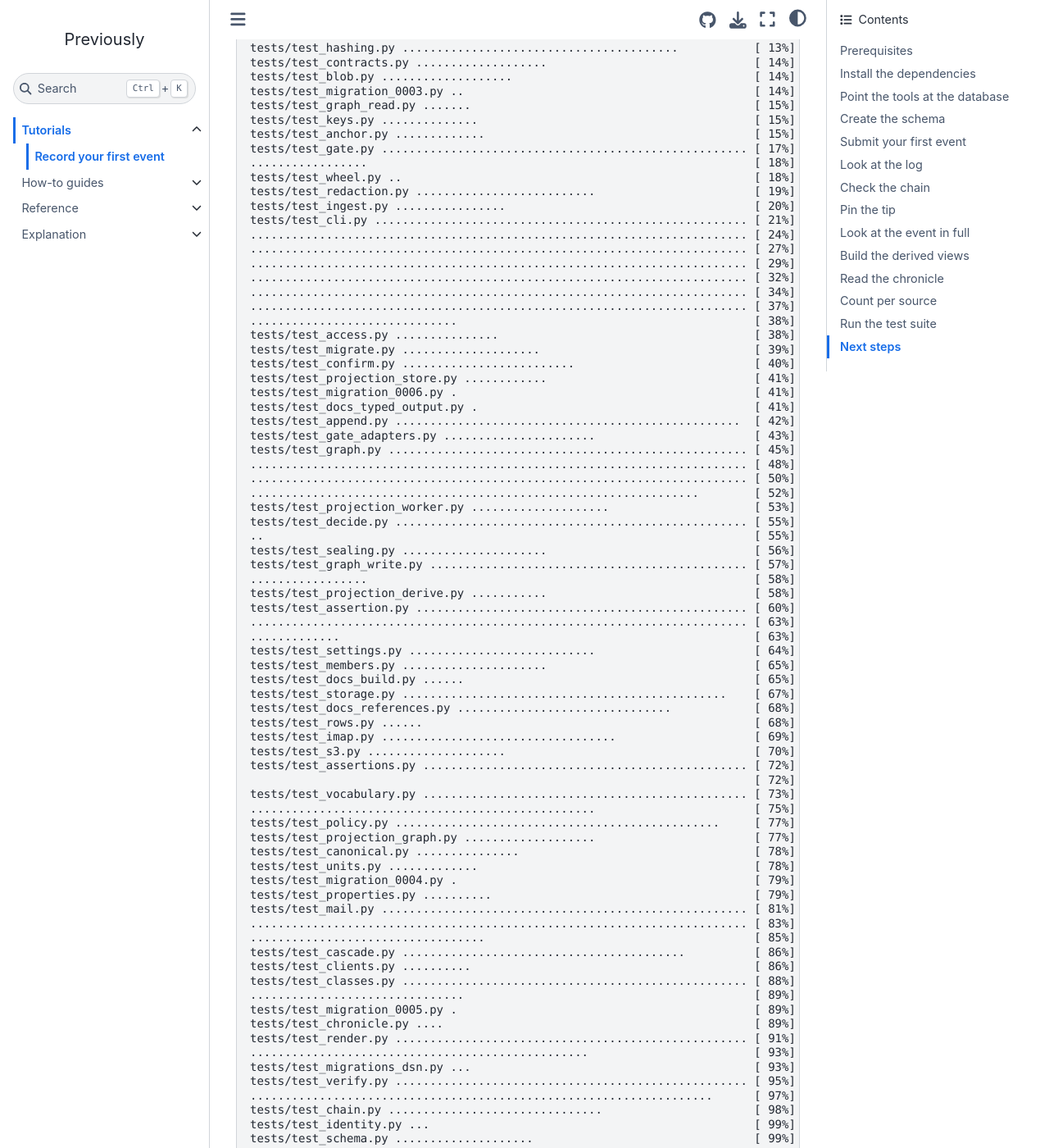
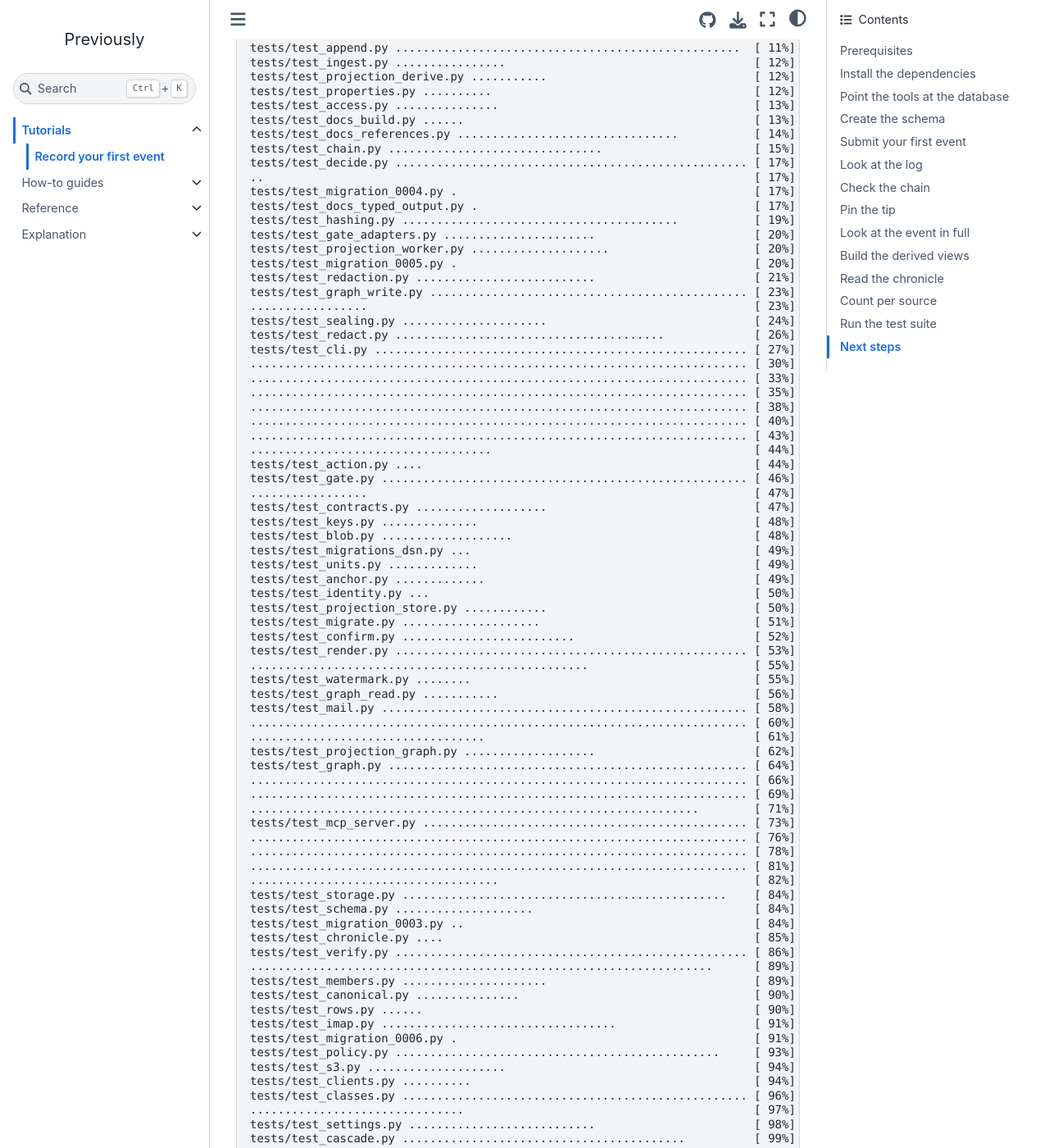
Before and after one commit to jensens/previously, a Sphinx documentation site: the page built from docs/tutorials/record-your-first-event.md, in a window 1280 px wide and 1400 px high, scrolled down 5305 px. Shown: the whole window at 82% size. Built offline with Sphinx 7.4.7 and the Sphinx Book theme 1.1.4, drawn with Linux system fonts in a browser that asks for light colours; pages that are not in the unit, such as notebooks, are missing from menus; some of the changed text lies outside the part shown.

Commit message:
tutorial: retype the test run, 2824 passed
Assisted-By: Claude Opus 5.5 <noreply@anthropic.com>

````diff
--- a/docs/tutorials/record-your-first-event.md
+++ b/docs/tutorials/record-your-first-event.md
@@ -196,100 +196,100 @@ It raises its own PostgreSQL container, a RustFS container as the S3 server for
 $ uv run pytest
 ============================= test session starts ==============================
 platform linux -- Python 3.14.8, pytest-9.1.1, pluggy-1.6.0
-Using --randomly-seed=270588370
+Using --randomly-seed=2251634627
 
 configfile: pyproject.toml
 testpaths: tests
 plugins: hypothesis-6.168.3, cov-7.1.0, randomly-5.0.0, platformdirs-4.12.2, anyio-4.15.1
-collected 2807 items
+collected 2824 items
 
-tests/test_redact.py .......................................             [  1%]
-tests/test_action.py ....                                                [  1%]
-tests/test_mcp_server.py ............................................... [  3%]
-........................................................................ [  5%]
-........................................................................ [  8%]
-........................................................................ [ 10%]
-.............................                                            [ 11%]
-tests/test_hashing.py ........................................           [ 13%]
-tests/test_contracts.py ...................                              [ 14%]
-tests/test_blob.py ...................                                   [ 14%]
-tests/test_migration_0003.py ..                                          [ 14%]
-tests/test_graph_read.py .......                                         [ 15%]
-tests/test_keys.py ..............                                        [ 15%]
-tests/test_anchor.py .............                                       [ 15%]
-tests/test_gate.py ..................................................... [ 17%]
-.................                                                        [ 18%]
-tests/test_wheel.py ..                                                   [ 18%]
-tests/test_redaction.py ..........................                       [ 19%]
-tests/test_ingest.py ................                                    [ 20%]
-tests/test_cli.py ...................................................... [ 21%]
-........................................................................ [ 24%]
-........................................................................ [ 27%]
-........................................................................ [ 29%]
-........................................................................ [ 32%]
-........................................................................ [ 34%]
-........................................................................ [ 37%]
-..............................                                           [ 38%]
-tests/test_access.py ...............                                     [ 38%]
-tests/test_migrate.py ....................                               [ 39%]
-tests/test_confirm.py .........................                          [ 40%]
-tests/test_projection_store.py ............                              [ 41%]
-tests/test_migration_0006.py .                                           [ 41%]
-tests/test_docs_typed_output.py .                                        [ 41%]
-tests/test_append.py ..................................................  [ 42%]
-tests/test_gate_adapters.py ......................                       [ 43%]
-tests/test_graph.py .................................................... [ 45%]
-........................................................................ [ 48%]
-........................................................................ [ 50%]
-.................................................................        [ 52%]
-tests/test_projection_worker.py ....................                     [ 53%]
-tests/test_decide.py ................................................... [ 55%]
-..                                                                       [ 55%]
-tests/test_sealing.py .....................                              [ 56%]
-tests/test_graph_write.py .............................................. [ 57%]
-.................                                                        [ 58%]
-tests/test_projection_derive.py ...........                              [ 58%]
-tests/test_assertion.py ................................................ [ 60%]
-........................................................................ [ 63%]
-.............                                                            [ 63%]
-tests/test_settings.py ...........................                       [ 64%]
-tests/test_members.py .....................                              [ 65%]
-tests/test_docs_build.py ......                                          [ 65%]
-tests/test_storage.py ...............................................    [ 67%]
-tests/test_docs_references.py ...............................            [ 68%]
-tests/test_rows.py ......                                                [ 68%]
-tests/test_imap.py ..................................                    [ 69%]
-tests/test_s3.py ....................                                    [ 70%]
-tests/test_assertions.py ............................................... [ 72%]
-                                                                         [ 72%]
-tests/test_vocabulary.py ............................................... [ 73%]
-..................................................                       [ 75%]
-tests/test_policy.py ...............................................     [ 77%]
-tests/test_projection_graph.py ...................                       [ 77%]
-tests/test_canonical.py ...............                                  [ 78%]
-tests/test_units.py .............                                        [ 78%]
-tests/test_migration_0004.py .                                           [ 79%]
-tests/test_properties.py ..........                                      [ 79%]
-tests/test_mail.py ..................................................... [ 81%]
-........................................................................ [ 83%]
-..................................                                       [ 85%]
-tests/test_cascade.py .........................................          [ 86%]
-tests/test_clients.py ..........                                         [ 86%]
-tests/test_classes.py .................................................. [ 88%]
-...............................                                          [ 89%]
-tests/test_migration_0005.py .                                           [ 89%]
-tests/test_chronicle.py ....                                             [ 89%]
-tests/test_render.py ................................................... [ 91%]
-.................................................                        [ 93%]
-tests/test_migrations_dsn.py ...                                         [ 93%]
-tests/test_verify.py ................................................... [ 95%]
-...................................................................      [ 97%]
-tests/test_chain.py ...............................                      [ 98%]
-tests/test_identity.py ...                                               [ 99%]
-tests/test_schema.py ....................                                [ 99%]
-tests/test_watermark.py ........                                         [100%]
+tests/test_vocabulary.py ............................................... [  1%]
+..................................................                       [  3%]
+tests/test_assertions.py ............................................... [  5%]
+                                                                         [  5%]
+tests/test_assertion.py ................................................ [  6%]
+........................................................................ [  9%]
+.............                                                            [  9%]
+tests/test_append.py ..................................................  [ 11%]
+tests/test_ingest.py ................                                    [ 12%]
+tests/test_projection_derive.py ...........                              [ 12%]
+tests/test_properties.py ..........                                      [ 12%]
+tests/test_access.py ...............                                     [ 13%]
+tests/test_docs_build.py ......                                          [ 13%]
+tests/test_docs_references.py ................................           [ 14%]
+tests/test_chain.py ...............................                      [ 15%]
+tests/test_decide.py ................................................... [ 17%]
+..                                                                       [ 17%]
+tests/test_migration_0004.py .                                           [ 17%]
+tests/test_docs_typed_output.py .                                        [ 17%]
+tests/test_hashing.py ........................................           [ 19%]
+tests/test_gate_adapters.py ......................                       [ 20%]
+tests/test_projection_worker.py ....................                     [ 20%]
+tests/test_migration_0005.py .                                           [ 20%]
+tests/test_redaction.py ..........................                       [ 21%]
+tests/test_graph_write.py .............................................. [ 23%]
+.................                                                        [ 23%]
+tests/test_sealing.py .....................                              [ 24%]
+tests/test_redact.py .......................................             [ 26%]
+tests/test_cli.py ...................................................... [ 27%]
+........................................................................ [ 30%]
+........................................................................ [ 33%]
+........................................................................ [ 35%]
+........................................................................ [ 38%]
+........................................................................ [ 40%]
+........................................................................ [ 43%]
+...................................                                      [ 44%]
+tests/test_action.py ....                                                [ 44%]
+tests/test_gate.py ..................................................... [ 46%]
+.................                                                        [ 47%]
+tests/test_contracts.py ...................                              [ 47%]
+tests/test_keys.py ..............                                        [ 48%]
+tests/test_blob.py ...................                                   [ 48%]
+tests/test_migrations_dsn.py ...                                         [ 49%]
+tests/test_units.py .............                                        [ 49%]
+tests/test_anchor.py .............                                       [ 49%]
+tests/test_identity.py ...                                               [ 50%]
+tests/test_projection_store.py ............                              [ 50%]
+tests/test_migrate.py ....................                               [ 51%]
+tests/test_confirm.py .........................                          [ 52%]
+tests/test_render.py ................................................... [ 53%]
+.................................................                        [ 55%]
+tests/test_watermark.py ........                                         [ 55%]
+tests/test_graph_read.py ...........                                     [ 56%]
+tests/test_mail.py ..................................................... [ 58%]
+........................................................................ [ 60%]
+..................................                                       [ 61%]
+tests/test_projection_graph.py ...................                       [ 62%]
+tests/test_graph.py .................................................... [ 64%]
+........................................................................ [ 66%]
+........................................................................ [ 69%]
+.................................................................        [ 71%]
+tests/test_mcp_server.py ............................................... [ 73%]
+........................................................................ [ 76%]
+........................................................................ [ 78%]
+........................................................................ [ 81%]
+....................................                                     [ 82%]
+tests/test_storage.py ...............................................    [ 84%]
+tests/test_schema.py ....................                                [ 84%]
+tests/test_migration_0003.py ..                                          [ 84%]
+tests/test_chronicle.py ....                                             [ 85%]
+tests/test_verify.py ................................................... [ 86%]
+...................................................................      [ 89%]
+tests/test_members.py .....................                              [ 89%]
+tests/test_canonical.py ...............                                  [ 90%]
+tests/test_rows.py ......                                                [ 90%]
+tests/test_imap.py ..................................                    [ 91%]
+tests/test_migration_0006.py .                                           [ 91%]
+tests/test_policy.py ...............................................     [ 93%]
+tests/test_s3.py ....................                                    [ 94%]
+tests/test_clients.py ..........                                         [ 94%]
+tests/test_classes.py .................................................. [ 96%]
+...............................                                          [ 97%]
+tests/test_settings.py ...........................                       [ 98%]
+tests/test_cascade.py .........................................          [ 99%]
+tests/test_wheel.py ..                                                   [100%]
 
-======================= 2807 passed in 345.38s (0:05:45) =======================
+======================= 2824 passed in 426.96s (0:07:06) =======================
 ```
 
 `pytest-randomly` reshuffles the file order on every run and prints its seed, so a hidden dependency between two tests surfaces instead of staying hidden.
````
